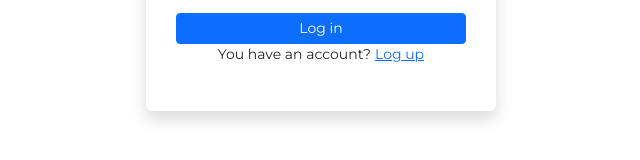
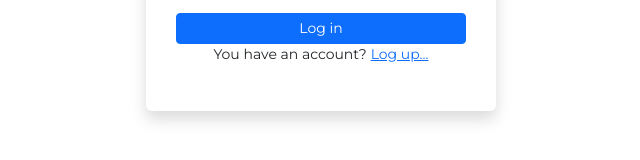
Before and after one commit to Blaisepasca/authentication, a plain HTML site: page index.html in a window 1280 px wide. Shown: the part 462-622 px from the top of the page, 319-959 px from the left. Drawn offline with Linux system fonts and the light colour scheme.

Commit message:
Update index.html

```diff
--- a/index.html
+++ b/index.html
@@ -37,7 +37,7 @@
                     </div>
                 </div>
                 <div class="col-12 text-center"><button class="btn btn-primary btn-sm" type="submit" style="width: 100%;">Log in</button>
-                    <p style="font-size: 14px;">You have an account?<a href="#" style="margin-left: 4px;">Log up</a></p>
+                    <p style="font-size: 14px;">You have an account?<a href="#" style="margin-left: 4px;">Log up...</a></p>
                 </div>
             </div>
         </form>
```
